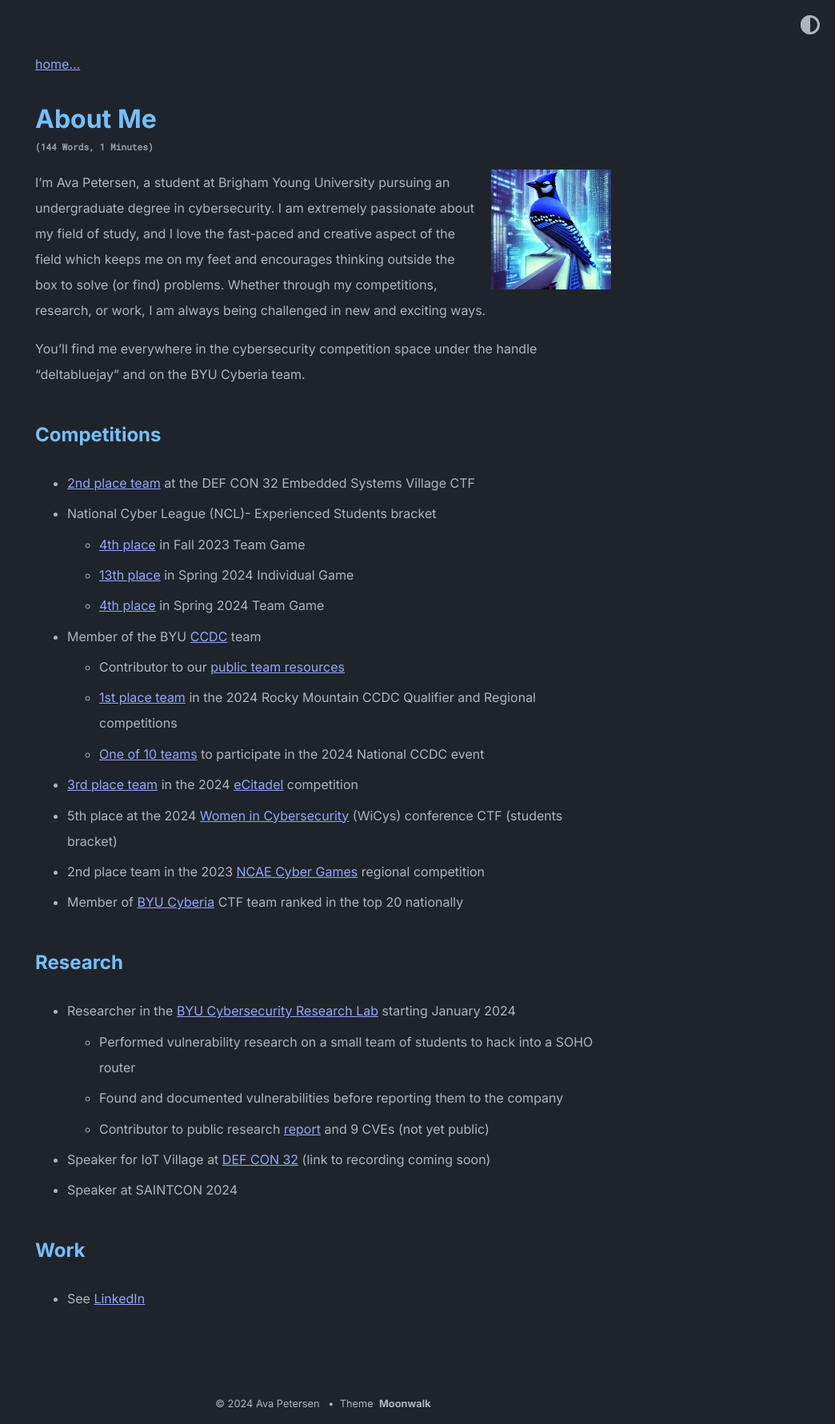
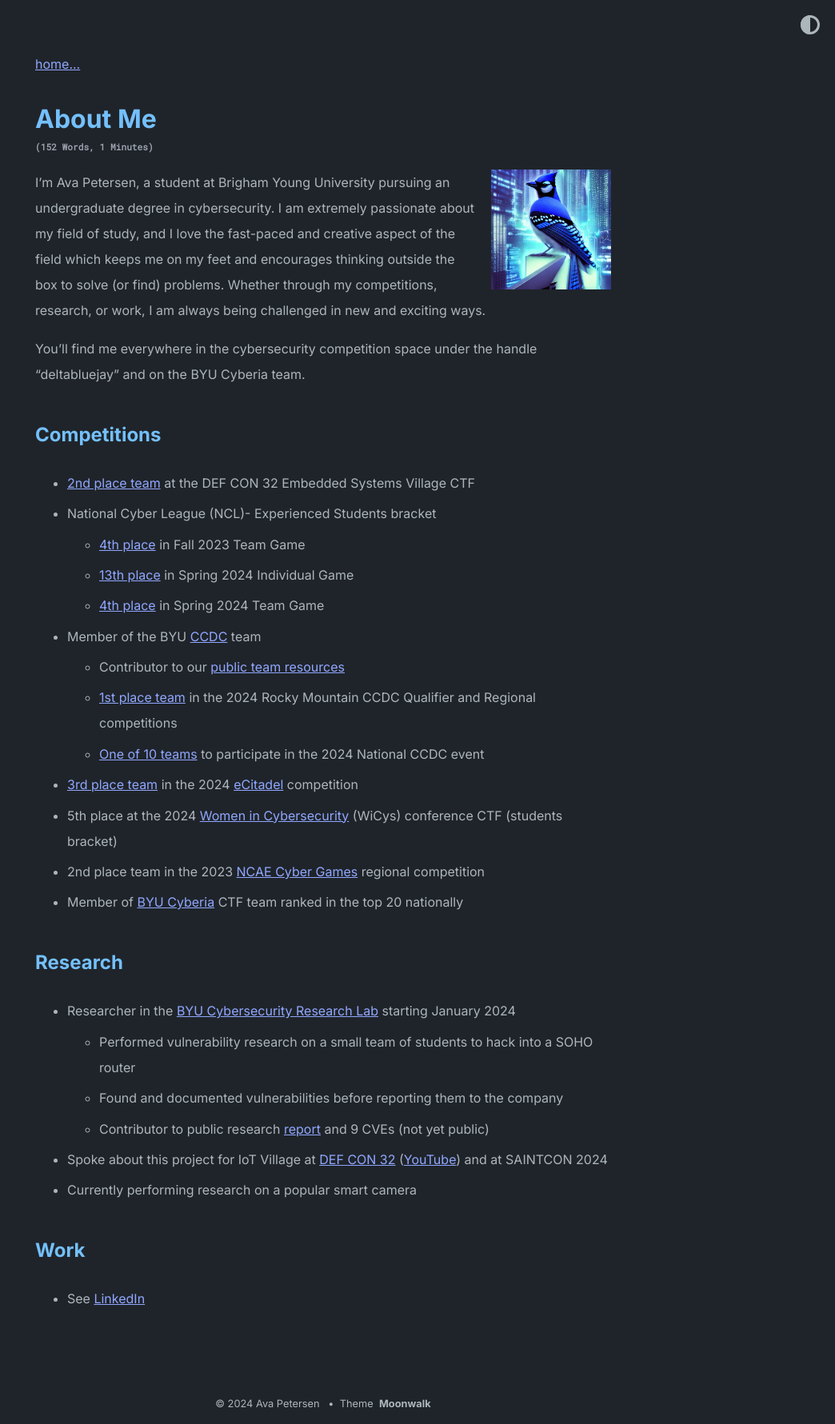
Before and after one commit to deltabluejay/deltabluejay.github.io, a Jekyll site: the page built from about.md, in a window 1280 px wide. Shown: the whole page at 80% size, without its empty margins (236-1280 px from the left). Built offline with Jekyll 4.4.1, drawn with Linux system fonts in a browser that asks for light colours.

Commit message:
Added DEFCON YouTube

```diff
--- a/about.md
+++ b/about.md
@@ -29,8 +29,8 @@ You'll find me everywhere in the cybersecurity competition space under the handl
     - Performed vulnerability research on a small team of students to hack into a SOHO router
     - Found and documented vulnerabilities before reporting them to the company
     - Contributor to public research [report](https://github.com/byu-cybersecurity-research/vilo) and 9 CVEs (not yet public)
-- Speaker for IoT Village at [DEF CON 32](https://defcon.org/html/defcon-32/dc-32-creator-talks.html#54654) (link to recording coming soon)
-- Speaker at SAINTCON 2024
+- Spoke about this project for IoT Village at [DEF CON 32](https://defcon.org/html/defcon-32/dc-32-creator-talks.html#54654) ([YouTube](https://youtu.be/IyInMgXj4k4)) and at SAINTCON 2024
+- Currently performing research on a popular smart camera
 
 ## Work
 - See [LinkedIn](https://www.linkedin.com/in/ava-petersen/)
```
